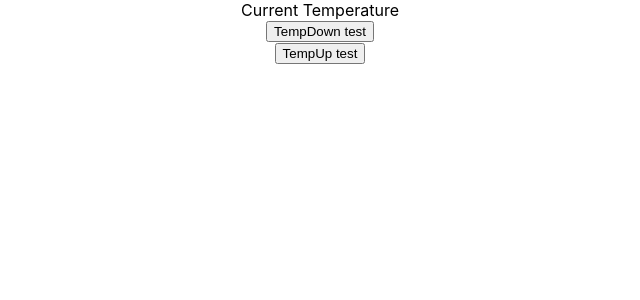
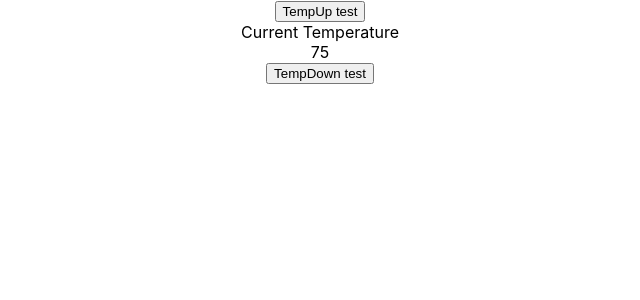
Before and after one commit to Sransonette/passive_homes_ui, a React (Create React App) app: page / in a window 1280 px wide. Shown: the top 300 px of the page, without its empty margins (320-960 px from the left). Built offline with nearby package versions, Linux system fonts and the light colour scheme.

Commit message:
add default temp

```diff
--- a/src/components/Temperature.js
+++ b/src/components/Temperature.js
@@ -11,7 +11,8 @@ class Temp extends Component{
     render() {
         return (
             <div className={"currentTemp"}>
-                Current Temperature
+                Current Temperature<br/>
+                {this.state.temp}
             </div>
         )
     }
--- a/src/containers/ButtonsContainer.js
+++ b/src/containers/ButtonsContainer.js
@@ -8,9 +8,9 @@ class ButtonsContainer extends Component {
     render() {
         return(
             <div>
+            <TempUp/>
             <Temp/>
             <TempDown/>
-            <TempUp/>
             </div>
         )
     }
```
